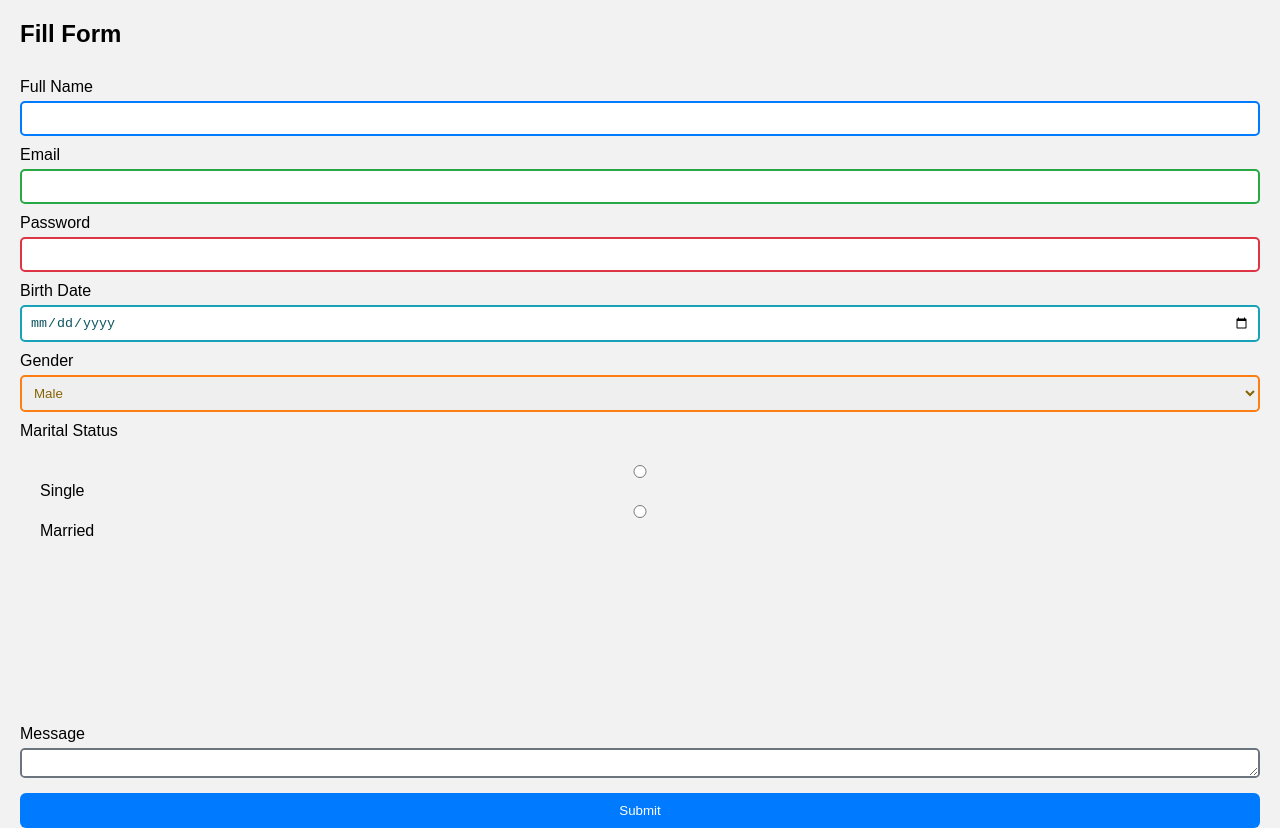
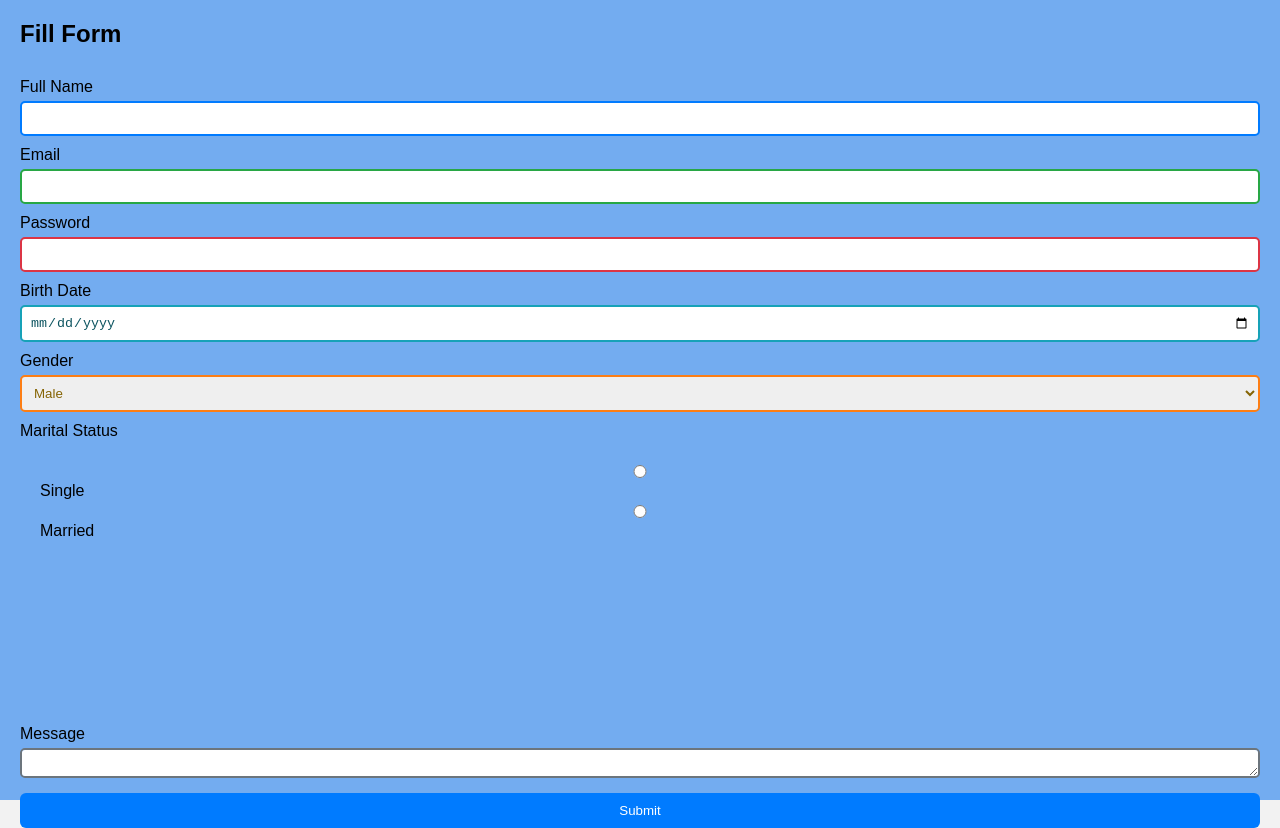
Before and after one commit to slight125/html-css-forms, a plain HTML site: page index.html in a window 1280 px wide. Drawn offline with Linux system fonts and the light colour scheme.

Commit message:
style.css

```diff
--- a/style.css
+++ b/style.css
@@ -11,7 +11,7 @@ body {
 }
 
 div {
-  background-color: ##73acf0;
+  background-color: #73acf0;
   padding: 20px;
   width: 100%;
   height: 100%;
```
